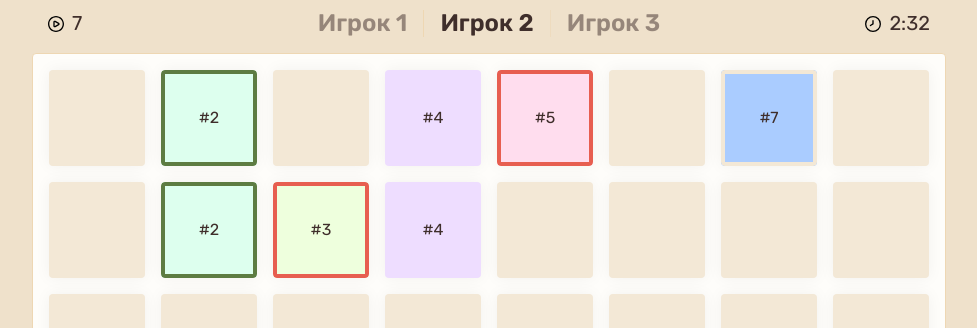
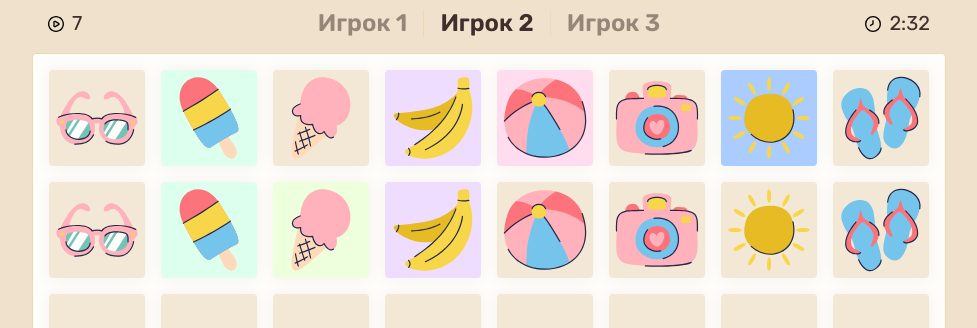
Before and after one commit to markgrushevski/memory-the-game, a Vue app in the folder frontend/: page / in a window 1280 px wide. Shown: the part 123-451 px from the top of the page, without its empty margins (152-1129 px from the left). Built offline with nearby package versions, Linux system fonts and the light colour scheme; no server answers.

Commit message:
feat: add test icons

```diff
--- a/frontend/src/App.vue
+++ b/frontend/src/App.vue
@@ -89,52 +89,52 @@ useFetch('https://django-api-eodw.onrender.com/api/items/2')
                     <div class="memo-board">
                         <div class="memo-board-inner">
                             <div class="memo-board__card memo-board__card-type-1">
-                                <span> #1 </span>
+                                <img src="src/ui/img/goggles.svg" alt="Мемо карточка">
                             </div>
                             <div class="memo-board__card memo-board__card-type-2 is-active is-match">
-                                <span> #2 </span>
+                                <img src="src/ui/img/popsicle.svg" alt="Мемо карточка">
                             </div>
                             <div class="memo-board__card memo-board__card-type-3">
-                                <span> #3 </span>
+                                <img src="src/ui/img/ice-cream-cone.svg" alt="Мемо карточка">
                             </div>
                             <div class="memo-board__card memo-board__card-type-4 is-open">
-                                <span> #4 </span>
+                                <img src="src/ui/img/banana.svg" alt="Мемо карточка">
                             </div>
                             <div class="memo-board__card memo-board__card-type-5 is-active is-not-match">
-                                <span> #5 </span>
+                                <img src="src/ui/img/beach-ball.svg" alt="Мемо карточка">
                             </div>
                             <div class="memo-board__card memo-board__card-type-6">
-                                <span> #6 </span>
+                                <img src="src/ui/img/camera.svg" alt="Мемо карточка">
                             </div>
                             <div class="memo-board__card memo-board__card-type-7 is-active">
-                                <span> #7 </span>
+                                <img src="src/ui/img/sun.svg" alt="Мемо карточка">
                             </div>
                             <div class="memo-board__card memo-board__card-type-8">
-                                <span> #8 </span>
+                                <img src="src/ui/img/slippers.svg" alt="Мемо карточка">
                             </div>
                             <div class="memo-board__card memo-board__card-type-1">
-                                <span> #1 </span>
+                                <img src="src/ui/img/goggles.svg" alt="Мемо карточка">
                             </div>
                             <div class="memo-board__card memo-board__card-type-2 is-active is-match">
-                                <span> #2 </span>
+                                <img src="src/ui/img/popsicle.svg" alt="Мемо карточка">
                             </div>
                             <div class="memo-board__card memo-board__card-type-3 is-active is-not-match">
-                                <span> #3 </span>
+                                <img src="src/ui/img/ice-cream-cone.svg" alt="Мемо карточка">
                             </div>
                             <div class="memo-board__card memo-board__card-type-4 is-open">
-                                <span> #4 </span>
+                                <img src="src/ui/img/banana.svg" alt="Мемо карточка">
                             </div>
                             <div class="memo-board__card memo-board__card-type-5">
-                                <span> #5 </span>
+                                <img src="src/ui/img/beach-ball.svg" alt="Мемо карточка">
                             </div>
                             <div class="memo-board__card memo-board__card-type-6">
-                                <span> #6 </span>
+                                <img src="src/ui/img/camera.svg" alt="Мемо карточка">
                             </div>
                             <div class="memo-board__card memo-board__card-type-7">
-                                <span> #7 </span>
+                                <img src="src/ui/img/sun.svg" alt="Мемо карточка">
                             </div>
                             <div class="memo-board__card memo-board__card-type-8">
-                                <span> #8 </span>
+                                <img src="src/ui/img/slippers.svg" alt="Мемо карточка">
                             </div>
 
 
```
